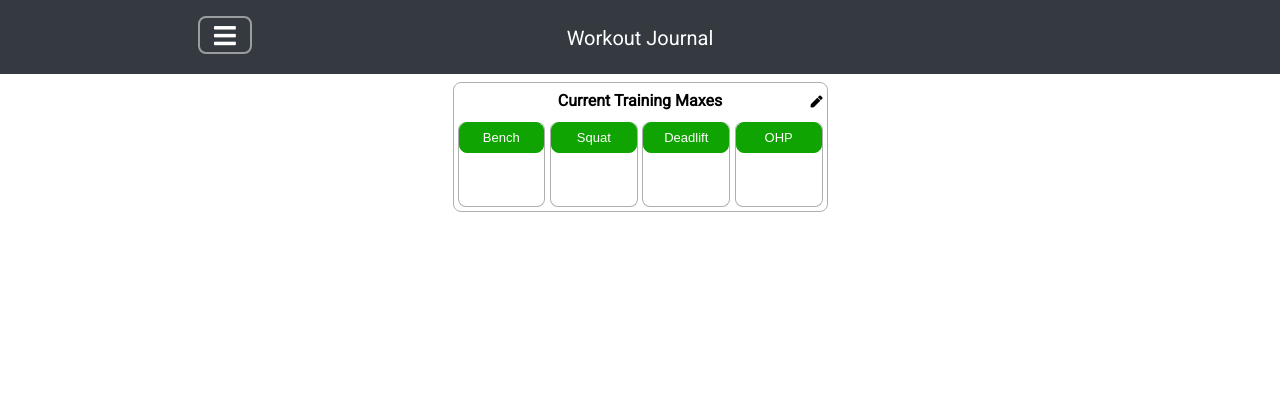
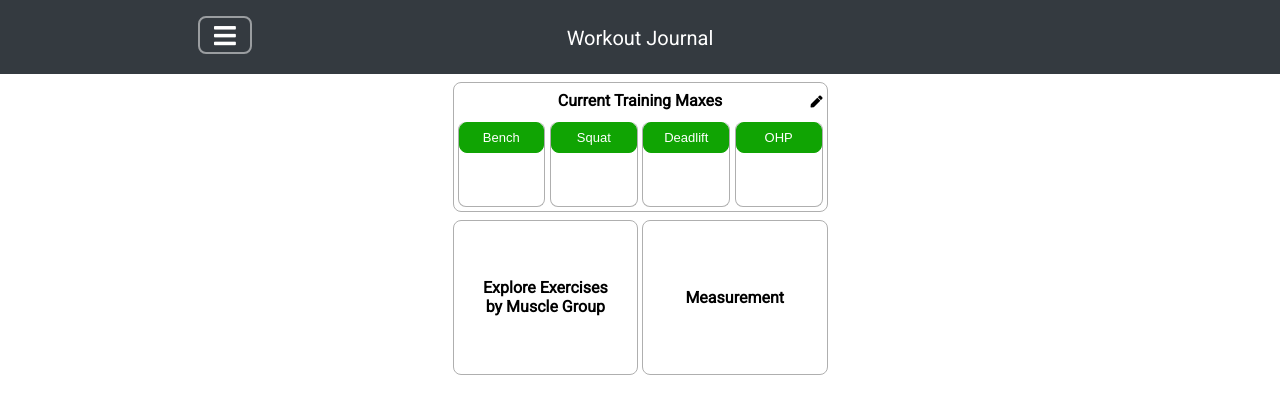
Before and after one commit to tangm28/ajax-project, a website: page index.html in a window 1280 px wide. Drawn offline with Linux system fonts and the light colour scheme.

Commit message:
Added Explore Exercises... and Measurement card to main page.

```diff
--- a/css/layout.css
+++ b/css/layout.css
@@ -15,9 +15,14 @@
 }
 
 .maxes-container {
-  max-width: 320px;
   margin: 0 auto;
   padding: 0 0.25rem;
+}
+
+.card-container {
+  max-width: 320px;
+  padding: 0.5rem 0;
+  margin: 0 auto;
 }
 
 #maxes-card-container {
@@ -46,6 +51,10 @@
   align-items: baseline;
 }
 
+.align-center {
+  align-items: center;
+}
+
 .justify-center {
   justify-content: center;
 }
@@ -68,6 +77,10 @@
     margin: 0 auto;
     padding: 0 0.25rem;
   }
+
+  .card-container {
+    max-width: 375px;
+  }
 }
 
 @media screen and (min-width: 768px) {
--- a/css/styles.css
+++ b/css/styles.css
@@ -211,3 +211,18 @@ button:focus {
 .maxes-card span {
   padding: 16.8px 0;
 }
+
+.explore-container,
+.measurement-container {
+  border: 1px solid #afafaf;
+  box-sizing: border-box;
+  border-radius: 8px;
+  max-width: 49.5%;
+  width: 100%;
+  padding: 30.6px 20px;
+}
+
+.explore-container h5,
+.measurement-container h5 {
+  font-size: 16px;
+}
--- a/index.html
+++ b/index.html
@@ -115,6 +115,7 @@
     </div>
     <!-- Main Page -->
     <div id="main-page" class="main-container">
+      <!-- Training Maxes Card -->
       <div class="maxes-container">
         <div class="row align-baseline">
           <h5 class="text-center">Current Training Maxes</h5>
@@ -139,6 +140,16 @@
           </div>
         </div>
       </div>
+      <div class="row card-container justify-between">
+        <!-- Explore Exercises by Muscle Group: AJAX Practice -->
+        <div class="explore-container">
+          <h5 class="text-center">Explore Exercises by Muscle Group</h5>
+        </div>
+        <!-- Measurement Page -->
+        <div class="row measurement-container justify-center align-center ">
+          <h5 class="text-center">Measurement</h5>
+        </div>
+      </div>
     </div>
   </main>
   <script src="js/data.js"></script>
```
